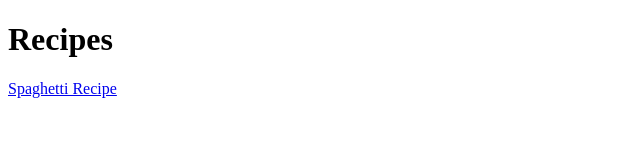
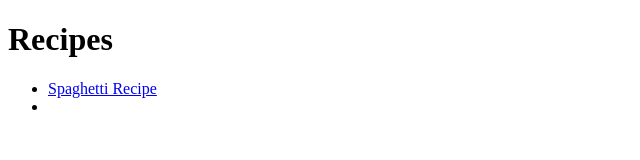
Before and after one commit to alex97q/test-recipes, a plain HTML site: page index.html in a window 1280 px wide. Shown: the whole page, without its empty margins (0-640 px from the left). Drawn offline with Linux system fonts and the light colour scheme.

Commit message:
Added README contents

```diff
--- a/index.html
+++ b/index.html
@@ -7,7 +7,9 @@
 </head>
 <body>
     <h1>Recipes</h1>
-    <a href="recipes/spaghetti.html">Spaghetti Recipe</a>
-
+    <ul>
+    <li><a href="recipes/spaghetti.html">Spaghetti Recipe</a></li>
+    <li><a href=""></a></li>
+    </ul>
 </body>
 </html>
```
Also changed, not shown: 1 other file.
